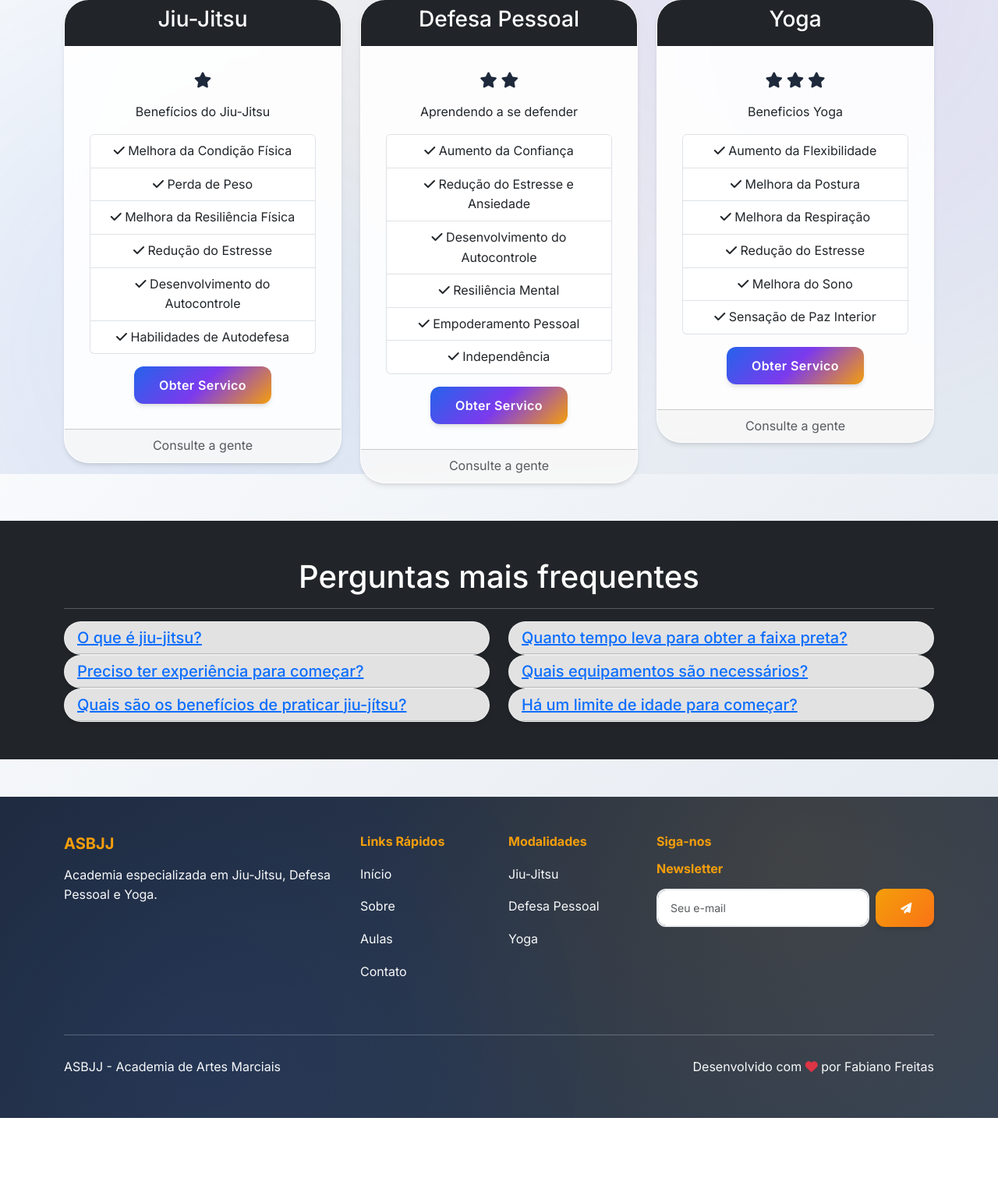
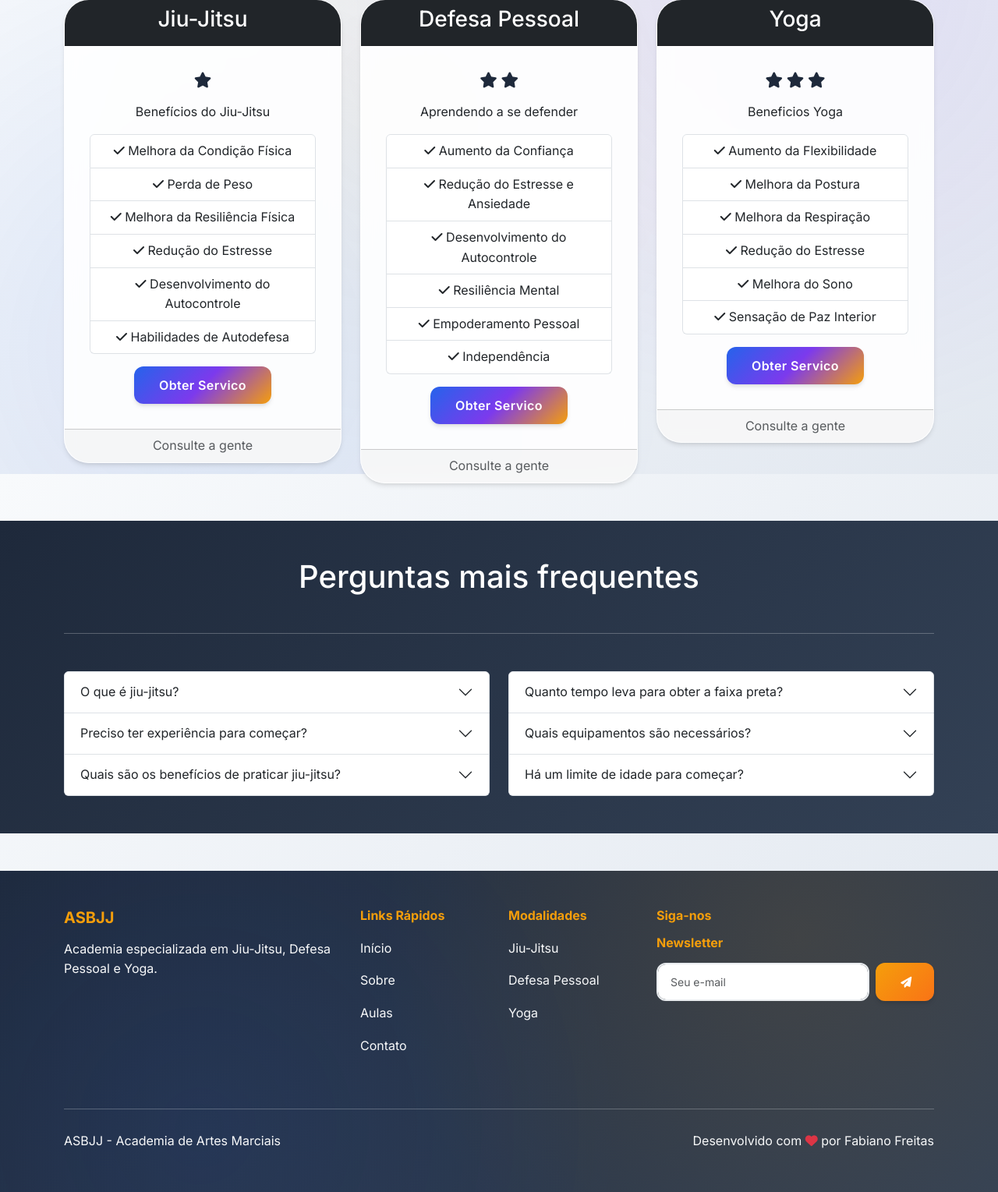
Before and after one commit to fabianosf/asbjj, a Django app: page /servicos/ in a window 1280 px wide. Shown: the part 192-1721 px from the top of the page at 78% size. Before the commit the page ends 1626 px from the top, so only its background shows below. Run offline with Django 5.2, Linux system fonts and the light colour scheme; data that the repository does not hold is empty.

Commit message:
Fix FAQ section - Update to Bootstrap 5 accordion and improve content
- Fixed Bootstrap 4 to Bootstrap 5 accordion syntax
- Removed duplicate IDs (accordion)
- Updated data-toggle to data-bs-toggle
- Added proper aria attributes for accessibility
- Improved content with more detailed answers
- Applied modern gradient background
- Fixed accordion structure and styling

```diff
--- a/core/templates/core/servicos.html
+++ b/core/templates/core/servicos.html
@@ -151,66 +151,57 @@
 
 
 
-<!-- begin Perguntas mais frente -->
-<section id="faq" class="p-5 bg-dark text-white">
+<!-- begin Perguntas mais frequentes -->
+<section id="faq" class="p-5 bg-gradient-secondary text-white">
     <div class="container">
-        <h1 class="text-center">Perguntas mais frequentes</h1>
-        <hr>
+        <h1 class="text-center mb-5">Perguntas mais frequentes</h1>
+        <hr class="mb-5">
         <div class="row">
             <!-- INICIO COLUNA 1 -->
             <div class="col-md-6">
                 <!-- accordion-->
-                <div id="accordion">
-                    <div class="card">
-                        <div class="card-header">
-                            <h5 class="mb-0">
-                                <a href="#collapseUm" data-toggle="collapse" data-parent="accordion"> O que é
-                                    jiu-jitsu?</a>
-                            </h5>
-                        </div>
-                        <div id="collapseUm" class="collapse">
-                            <div class="card-body">
-                                O jiu-jítsu é uma arte marcial focada em técnicas de alavanca, imobilizações e
+                <div class="accordion" id="accordion1">
+                    <div class="accordion-item">
+                        <h2 class="accordion-header" id="headingOne">
+                            <button class="accordion-button collapsed" type="button" data-bs-toggle="collapse" data-bs-target="#collapseUm" aria-expanded="false" aria-controls="collapseUm">
+                                O que é jiu-jitsu?
+                            </button>
+                        </h2>
+                        <div id="collapseUm" class="accordion-collapse collapse" aria-labelledby="headingOne" data-bs-parent="#accordion1">
+                            <div class="accordion-body">
+                                O jiu-jitsu é uma arte marcial focada em técnicas de alavanca, imobilizações e
                                 submissões, permitindo que uma pessoa menor e mais fraca possa se defender de um
-                                oponente maior e mais forte.
+                                oponente maior e mais forte. É uma modalidade completa que desenvolve tanto o físico quanto o mental.
                             </div>
                         </div>
                     </div>
-                </div>
-                <!-- accordion -->
 
-                <!-- accordion-->
-                <div id="accordion">
-                    <div class="card">
-                        <div class="card-header">
-                            <h5 class="mb-0">
-                                <a href="#collapseDois" data-toggle="collapse" data-parent="accordion">Preciso ter
-                                    experiência para começar?</a>
-                            </h5>
-                        </div>
-                        <div id="collapseDois" class="collapse">
-                            <div class="card-body">
+                    <div class="accordion-item">
+                        <h2 class="accordion-header" id="headingTwo">
+                            <button class="accordion-button collapsed" type="button" data-bs-toggle="collapse" data-bs-target="#collapseDois" aria-expanded="false" aria-controls="collapseDois">
+                                Preciso ter experiência para começar?
+                            </button>
+                        </h2>
+                        <div id="collapseDois" class="accordion-collapse collapse" aria-labelledby="headingTwo" data-bs-parent="#accordion1">
+                            <div class="accordion-body">
                                 Não, nossa academia oferece aulas para todos os níveis, desde iniciantes até
                                 avançados. Todo mundo começa do zero, e estamos aqui para ajudar no seu progresso.
+                                Nossos professores são especializados em ensinar iniciantes.
                             </div>
                         </div>
                     </div>
-                </div>
-                <!-- accordion -->
 
-                <!-- accordion-->
-                <div id="accordion">
-                    <div class="card">
-                        <div class="card-header">
-                            <h5 class="mb-0">
-                                <a href="#collapseTres" data-toggle="collapse" data-parent="accordion">Quais são os
-                                    benefícios de praticar jiu-jítsu?</a>
-                            </h5>
-                        </div>
-                        <div id="collapseTres" class="collapse">
-                            <div class="card-body">
+                    <div class="accordion-item">
+                        <h2 class="accordion-header" id="headingThree">
+                            <button class="accordion-button collapsed" type="button" data-bs-toggle="collapse" data-bs-target="#collapseTres" aria-expanded="false" aria-controls="collapseTres">
+                                Quais são os benefícios de praticar jiu-jitsu?
+                            </button>
+                        </h2>
+                        <div id="collapseTres" class="accordion-collapse collapse" aria-labelledby="headingThree" data-bs-parent="#accordion1">
+                            <div class="accordion-body">
                                 Os benefícios incluem melhora da forma física, autoconfiança, disciplina,
                                 aprendizado de autodefesa, além de ser uma excelente forma de aliviar o estresse.
+                                Também desenvolve coordenação motora, flexibilidade e resistência.
                             </div>
                         </div>
                     </div>
@@ -222,57 +213,46 @@
             <!-- INICIO COLUNA 2 -->
             <div class="col-md-6">
                 <!-- accordion-->
-                <div id="accordion">
-                    <div class="card">
-                        <div class="card-header">
-                            <h5 class="mb-0">
-                                <a href="#collapseQuatro" data-toggle="collapse" data-parent="accordion">Quanto
-                                    tempo leva para obter a faixa preta?</a>
-                            </h5>
-                        </div>
-                        <div id="collapseQuatro" class="collapse">
-                            <div class="card-body">
+                <div class="accordion" id="accordion2">
+                    <div class="accordion-item">
+                        <h2 class="accordion-header" id="headingFour">
+                            <button class="accordion-button collapsed" type="button" data-bs-toggle="collapse" data-bs-target="#collapseQuatro" aria-expanded="false" aria-controls="collapseQuatro">
+                                Quanto tempo leva para obter a faixa preta?
+                            </button>
+                        </h2>
+                        <div id="collapseQuatro" class="accordion-collapse collapse" aria-labelledby="headingFour" data-bs-parent="#accordion2">
+                            <div class="accordion-body">
                                 O tempo varia de pessoa para pessoa, dependendo da dedicação, frequência de treino e
-                                aprendizado. Geralmente, leva de 8 a 12 anos para obter a faixa preta.
+                                aprendizado. Geralmente, leva de 8 a 12 anos para obter a faixa preta. O importante é focar no aprendizado e na evolução constante.
                             </div>
                         </div>
                     </div>
-                </div>
-                <!-- accordion -->
 
-                <!-- accordion-->
-                <div id="accordion">
-                    <div class="card">
-                        <div class="card-header">
-                            <h5 class="mb-0">
-                                <a href="#collapseCinco" data-toggle="collapse" data-parent="accordion">Quais
-                                    equipamentos são necessários?</a>
-                            </h5>
-                        </div>
-                        <div id="collapseCinco" class="collapse">
-                            <div class="card-body">
+                    <div class="accordion-item">
+                        <h2 class="accordion-header" id="headingFive">
+                            <button class="accordion-button collapsed" type="button" data-bs-toggle="collapse" data-bs-target="#collapseCinco" aria-expanded="false" aria-controls="collapseCinco">
+                                Quais equipamentos são necessários?
+                            </button>
+                        </h2>
+                        <div id="collapseCinco" class="accordion-collapse collapse" aria-labelledby="headingFive" data-bs-parent="#accordion2">
+                            <div class="accordion-body">
                                 Para iniciar, você precisará de um kimono (Gi). Oferecemos kimonos para venda na
                                 academia. Mais adiante, você pode adquirir outros equipamentos, como rashguards e
-                                protetores bucais.
+                                protetores bucais. Para as primeiras aulas, você pode vir com roupas confortáveis.
                             </div>
                         </div>
                     </div>
-                </div>
-                <!-- accordion -->
 
-                <!-- accordion-->
-                <div id="accordion">
-                    <div class="card">
-                        <div class="card-header">
-                            <h5 class="mb-0">
-                                <a href="#collapseSeis" data-toggle="collapse" data-parent="accordion">Há um limite
-                                    de idade para começar?</a>
-                            </h5>
-                        </div>
-                        <div id="collapseSeis" class="collapse">
-                            <div class="card-body">
+                    <div class="accordion-item">
+                        <h2 class="accordion-header" id="headingSix">
+                            <button class="accordion-button collapsed" type="button" data-bs-toggle="collapse" data-bs-target="#collapseSeis" aria-expanded="false" aria-controls="collapseSeis">
+                                Há um limite de idade para começar?
+                            </button>
+                        </h2>
+                        <div id="collapseSeis" class="accordion-collapse collapse" aria-labelledby="headingSix" data-bs-parent="#accordion2">
+                            <div class="accordion-body">
                                 Não há limite de idade. Temos alunos de todas as idades, desde crianças até adultos
-                                mais velhos. O jiu-jitsu é uma arte marcial inclusiva para todas as idades.
+                                mais velhos. O jiu-jitsu é uma arte marcial inclusiva para todas as idades. Temos turmas específicas para diferentes faixas etárias.
                             </div>
                         </div>
                     </div>
@@ -280,9 +260,6 @@
                 <!-- accordion -->
             </div>
             <!-- FIM COLUNA 2 -->
-
-
-
         </div>
     </div>
 </section>
```
